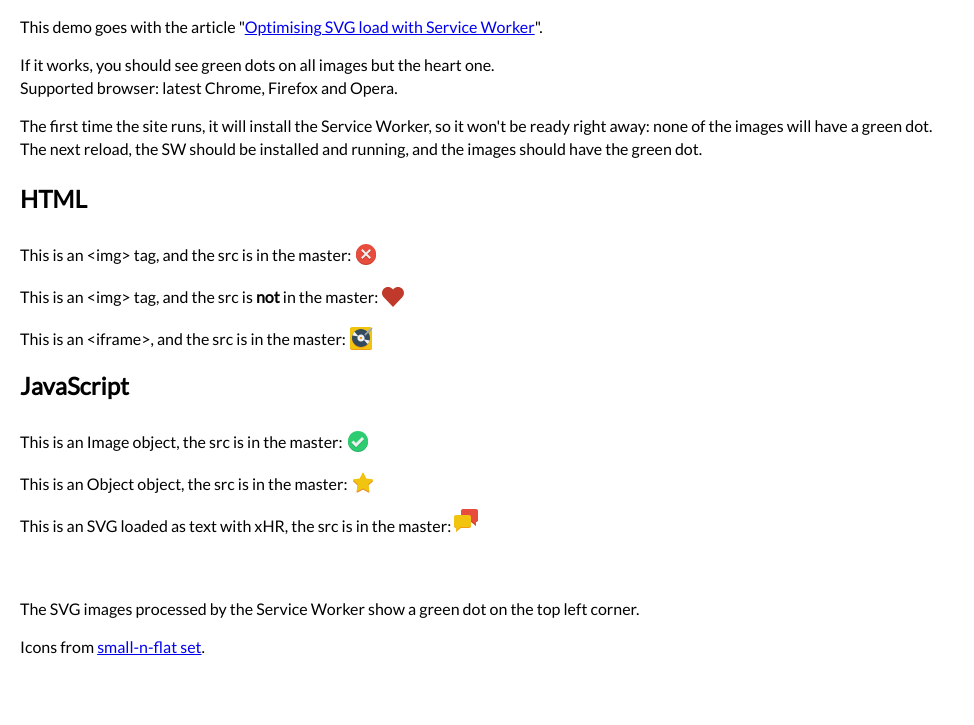
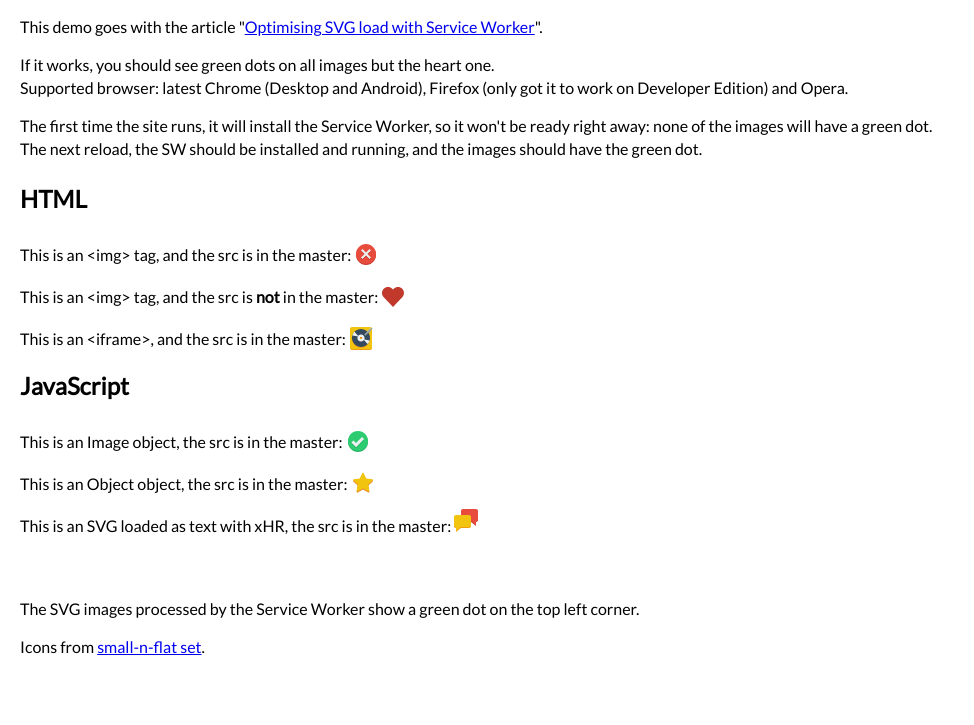
Before and after one commit to spite/serviceworker-svg, a plain HTML site: page index.html in a window 1280 px wide. Shown: the part 75-800 px from the top of the page, without its empty margins (0-974 px from the left). Drawn offline with Linux system fonts and the light colour scheme.

Commit message:
style fixes and copy

```diff
--- a/index.html
+++ b/index.html
@@ -7,7 +7,7 @@
   <meta name="viewport" content="width=device-width, user-scalable=no, minimum-scale=1.0, maximum-scale=1.0">
   <style>
       *{ box-sizing: border-box; margin: 0; padding: 0;}
-      body{ overflow: hidden; font-family: Lato, sans-serif; width: 100%; height: 100% ; padding: 20px;}
+      body{ font-family: Lato, sans-serif; width: 100%; height: 100% ; padding: 20px;}
       iframe{ width: 24px; height: 24px; border: none;}
       h1{ margin-bottom: 1em;}
       p{ margin-bottom: 1em; line-height: 1.4em;}
@@ -24,7 +24,7 @@
     <h1>Optimising SVG load with Service Workers</h1>
 
     <p>This demo goes with the article "<a href="https://clicktorelease.com/blog/optimise-svg-load-service-worker" >Optimising SVG load with Service Worker</a>".</p>
-    <p>If it works, you should see green dots on all images but the heart one.<br/>Supported browser: latest Chrome, Firefox and Opera.</p>
+    <p>If it works, you should see green dots on all images but the heart one.<br/>Supported browser: latest Chrome (Desktop and Android), Firefox (only got it to work on Developer Edition) and Opera.</p>
     <p>The first time the site runs, it will install the Service Worker, so it won't be ready right away: none of the images will have a green dot.<br/>The next reload, the SW should be installed and running, and the images should have the green dot.
 
     <div id="images">
```
